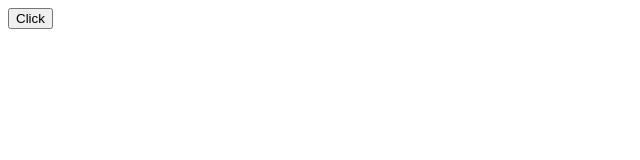
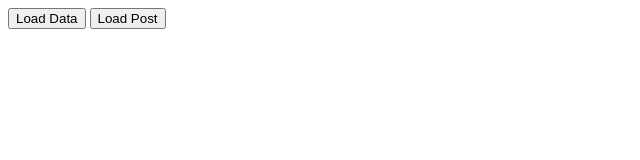
Before and after one commit to Morshedul-developer/api, a plain HTML site: page index.html in a window 1280 px wide. Shown: the whole page, without its empty margins (0-640 px from the left). Drawn offline with Linux system fonts and the light colour scheme.

Commit message:
explored how to fetch a lot of data

```diff
--- a/index.html
+++ b/index.html
@@ -6,7 +6,9 @@
     <title>API</title>
 </head>
 <body>
-    <button onclick="loadData()">Click</button>
+    <button onclick="loadData()">Load Data</button>
+    <button onclick="loadPost()">Load Post</button>
+
     <script src="./json.js"></script>
 </body>
 </html>
--- a/json.js
+++ b/json.js
@@ -3,3 +3,16 @@ const loadData = () => {
     .then(res => res.json())
     .then(data => console.log(data))
 }
+
+const loadPost = () => {
+    const url = "https://jsonplaceholder.typicode.com/posts";
+    fetch(url)
+    .then(res=>res.json())
+    .then(data=>displayPost(data))
+}
+
+const displayPost = (posts) => {
+    posts.forEach(post => {
+        console.log(post);
+    });
+}
```
